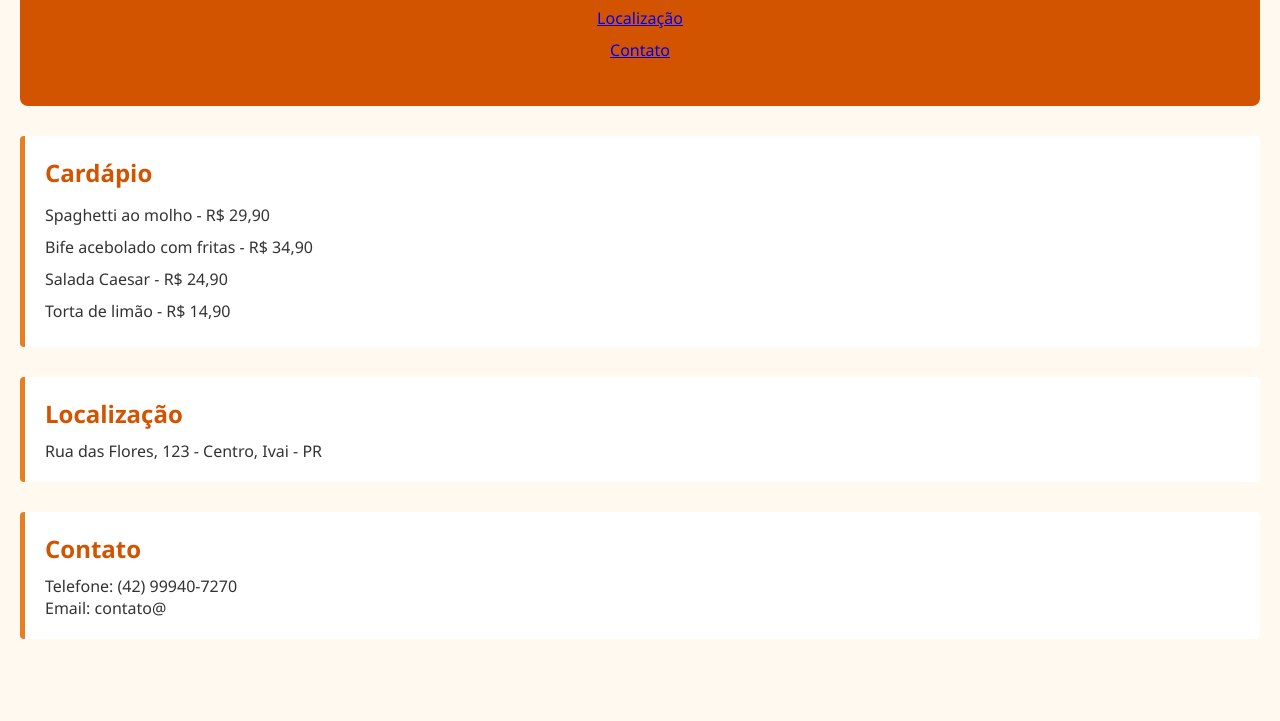
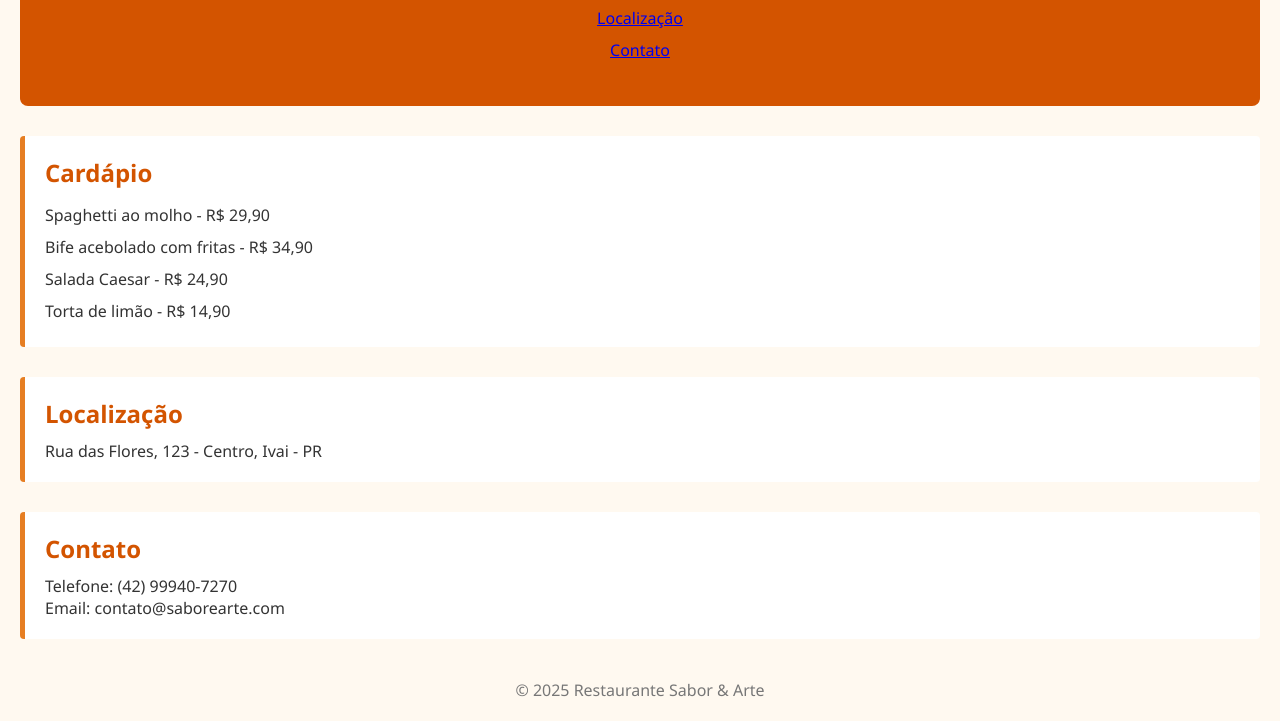
Before and after one commit to santtstw/site-restaurante, a plain HTML site: page indice.html in a window 1280 px wide. Shown: the part 155-876 px from the top of the page. Before the commit the page ends 844 px from the top, so only its background shows below. Drawn offline with Linux system fonts and the light colour scheme.

Commit message:
aaaaaaaaa

```diff
--- a/indice.html
+++ b/indice.html
@@ -38,4 +38,12 @@
   <section id="contato">
     <h2>Contato</h2>
     <p>Telefone: (42) 99940-7270</p>
-    <p>Email: contato@
+    <p>Email: contato@saborearte.com</p>
+  </section>
+
+  <footer>
+    <p>© 2025 Restaurante Sabor & Arte</p>
+  </footer>
+
+</body>
+</html>
```
